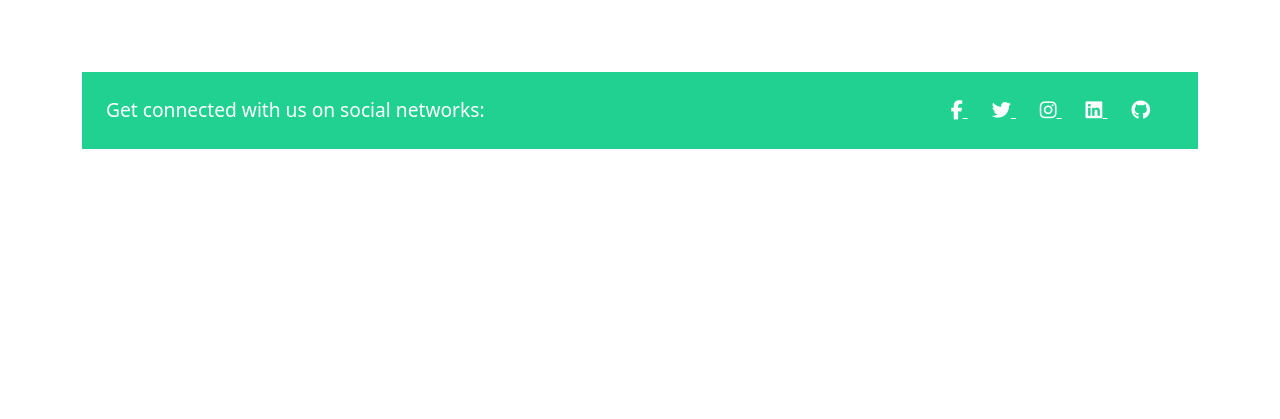
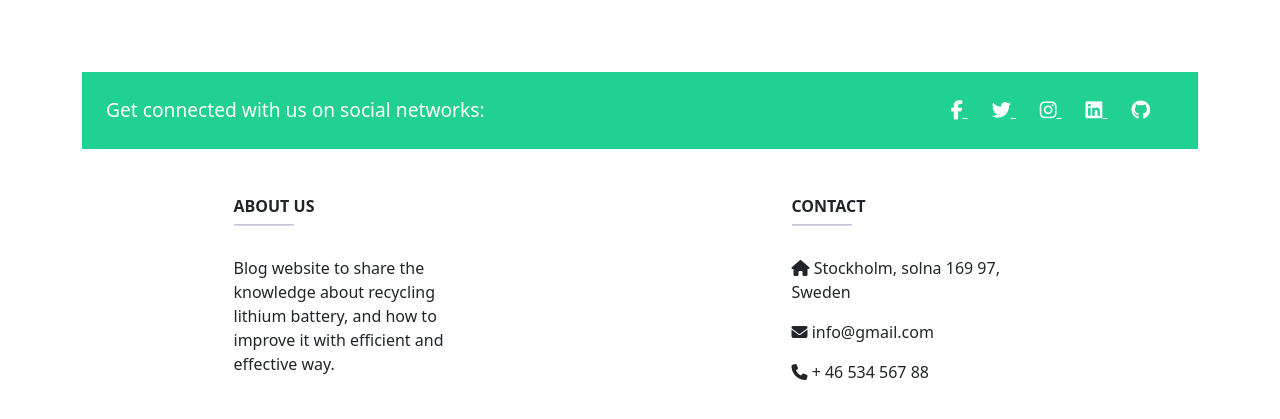
Before and after one commit to Ahmadalhindi/lithium-battery-recycle-blog, a Django app: page / in a window 1280 px wide. Shown: the part 152-571 px from the top of the page. Run offline with Django 3.2, Linux system fonts and the light colour scheme; data that the repository does not hold is empty; some libraries are stand-ins or nearby versions.

Commit message:
Add contact and about us to footer in base.html

```diff
--- a/templates/base.html
+++ b/templates/base.html
@@ -206,9 +206,36 @@
               <i class="fab fa-github"></i>
             </a>
           </div>
-          <!-- Right -->
         </div>
-        <!-- Section: Social media -->
+        <!-- About us -->
+        <div class="container text-center text-md-start mt-5">
+          <div class="row mt-3">
+            <div class="col-md-3 col-lg-4 col-xl-3 mx-auto mb-4">
+              <h6 class="text-uppercase fw-bold">About Us</h6>
+              <hr
+                class="mb-4 mt-0 d-inline-block mx-auto"
+                style="width: 60px; background-color: #7c4dff; height: 2px"
+              />
+              <p>
+                Blog website to share the knowledge about recycling lithium
+                battery, and how to improve it with efficient and effective way.
+              </p>
+            </div>
+            <!-- Links -->
+            <div class="col-md-4 col-lg-3 col-xl-3 mx-auto mb-md-0 mb-4">
+              <h6 class="text-uppercase fw-bold">Contact</h6>
+              <hr
+                class="mb-4 mt-0 d-inline-block mx-auto"
+                style="width: 60px; background-color: #7c4dff; height: 2px"
+              />
+              <p>
+                <i class="fas fa-home mr-3"></i> Stockholm, solna 169 97, Sweden
+              </p>
+              <p><i class="fas fa-envelope mr-3"></i> info@gmail.com</p>
+              <p><i class="fas fa-phone mr-3"></i> + 46 534 567 88</p>
+            </div>
+          </div>
+        </div>
       </footer>
     </section>
 
```
